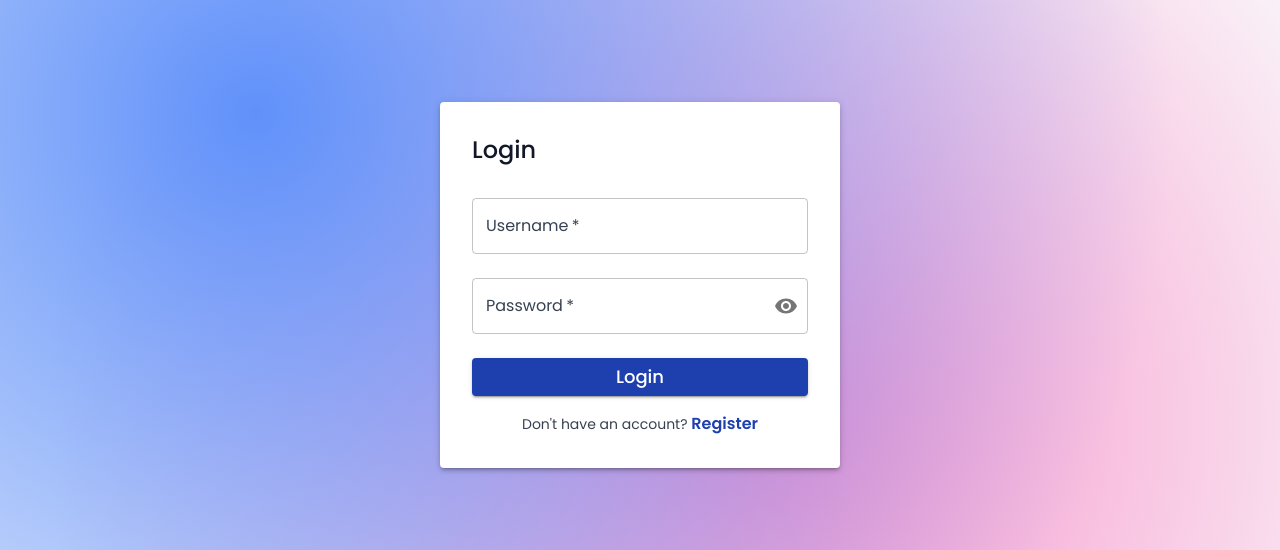
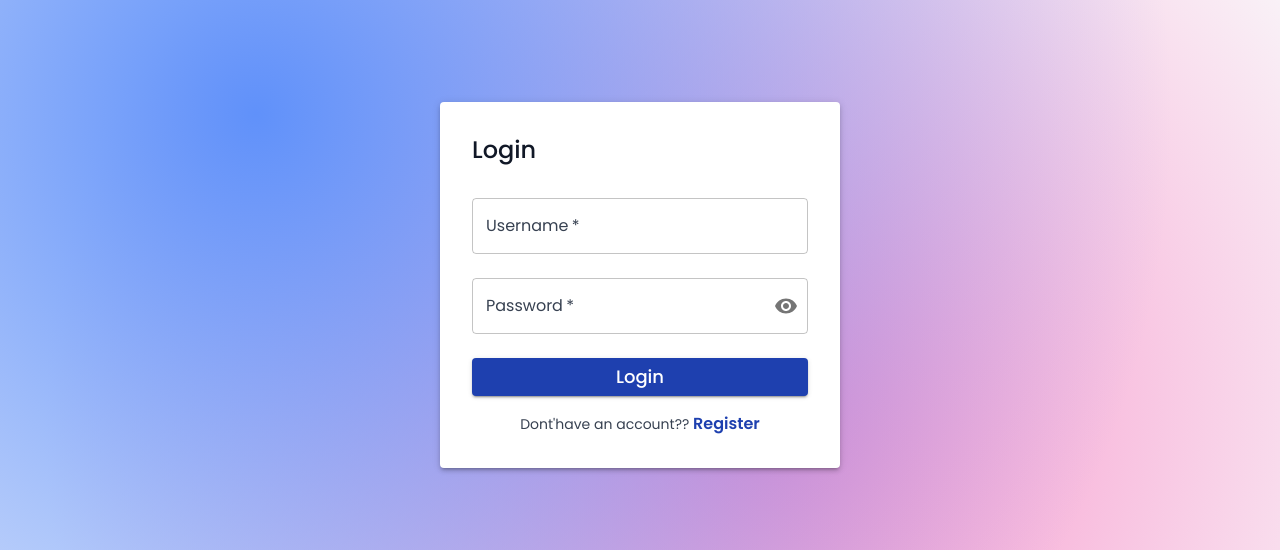
Before and after one commit to khantuevandrei/blog-frontend-author, a React (Vite) app: page /login in a window 1280 px wide. Shown: the part 121-671 px from the top of the page. Built offline with nearby package versions, Linux system fonts and the light colour scheme.

Commit message:
Use refactored components. Update imports for clarity

```diff
--- a/src/features/Auth/Login.jsx
+++ b/src/features/Auth/Login.jsx
@@ -1,17 +1,17 @@
+import { useNavigate } from "react-router-dom";
 import { useContext, useState } from "react";
-import { useNavigate, Link } from "react-router-dom";
 import { AuthContext } from "../../context/AuthProvider";
-import { Box, Typography, useTheme } from "@mui/material";
 import Form from "../../components/Form";
 import FormField from "../../components/FormField";
 import PasswordField from "../../components/PasswordField";
 import FormButton from "../../components/FormButton";
 import AlertMessage from "../../components/AlertMessage";
+import AuthInfo from "../../components/AuthInfo";
 
 export default function Login() {
   const navigate = useNavigate();
-  const theme = useTheme();
   const { login } = useContext(AuthContext);
+
   const [error, setError] = useState(null);
   const [loading, setLoading] = useState(false);
   const [form, setForm] = useState({ username: "", password: "" });
@@ -39,7 +39,6 @@ export default function Login() {
 
       if (!response.ok) {
         setError(data.message || "Login failed");
-        setLoading(false);
         return;
       }
 
@@ -49,18 +48,12 @@ export default function Login() {
       navigate("/");
     } catch {
       setError("Network error");
+    } finally {
+      setLoading(false);
     }
   }
 
   return (
-    <Box
-      sx={{
-        display: "flex",
-        flexDirection: "column",
-        justifyContent: "center",
-        flexGrow: 1,
-      }}
-    >
     <Form width={400} name="Login" onSubmit={handleSubmit}>
       <FormField
         label="Username"
@@ -75,32 +68,12 @@ export default function Login() {
         onChange={handleChange}
       />
       <FormButton name="Login" disabled={loading} />
-        {error && <AlertMessage type="error">{error}</AlertMessage>}
-        <Typography
-          sx={{
-            mt: 2,
-            textAlign: "center",
-            color: theme.palette.text.secondary,
-            fontSize: 14,
-          }}
-        >
-          Don't have an account?{" "}
-          <Typography
-            component={Link}
-            to="/register"
-            sx={{
-              color: theme.palette.primary.main,
-              textDecoration: "none",
-              fontWeight: 600,
-              "&:hover": {
-                color: theme.palette.primary.light,
-              },
-            }}
-          >
-            Register
-          </Typography>
-        </Typography>
+      <AlertMessage error={error}>{error}</AlertMessage>
+      <AuthInfo
+        desc={"Dont'have an account?"}
+        link={"Register"}
+        nav={"/register"}
+      />
     </Form>
-    </Box>
   );
 }
```
Lines whose indentation alone changed are shown as unchanged.
